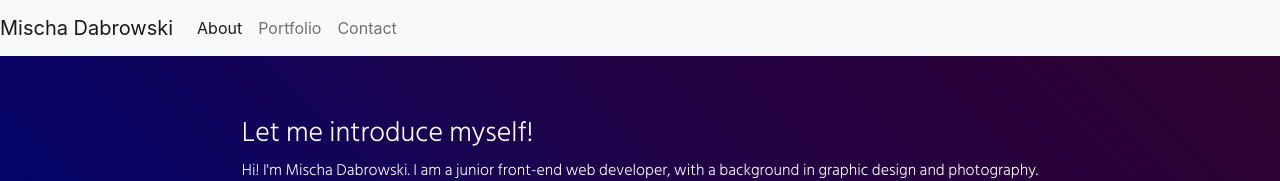
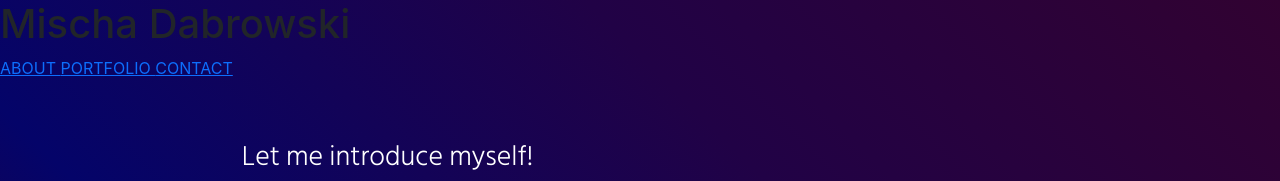
Before and after one commit to mischadab/React-Portfolio, a React (Create React App) app: page / in a window 1280 px wide. Shown: the top 181 px of the page. Built offline with nearby package versions, Linux system fonts and the light colour scheme.

Commit message:
new nav bar

```diff
--- a/src/App.js
+++ b/src/App.js
@@ -9,22 +9,32 @@ import Wrapper from './components/Wrapper'
 
 function Navbar() {
   return (
-    <nav className="navbar navbar-expand-lg navbar-light bg-light">
-      <NavLink className="navbar-brand" to="/">Mischa Dabrowski</NavLink>
-      <div>
-        <ul className="navbar-nav">
-          <li className="nav-item">
-            <NavLink to="/" className="nav-link" activeClassName="active">About</NavLink>
-          </li>
-          <li className="nav-item">
-            <NavLink to="/portfolio" className="nav-link" activeClassName="active">Portfolio</NavLink>
-          </li>
-          <li className="nav-item">
-            <NavLink to="/contact" className="nav-link" activeClassName="active">Contact</NavLink>
-          </li>
-        </ul>
-      </div>
-    </nav>
+    // <nav className="navbar navbar-expand-lg navbar-light bg-light">
+    //   <NavLink className="navbar-brand" to="/">Mischa Dabrowski</NavLink>
+    //   <div>
+    //     <ul className="navbar-nav">
+    //       <li className="nav-item">
+    //         <NavLink to="/" className="nav-link" activeClassName="active">ABOUT</NavLink>
+    //       </li>
+    //       <li className="nav-item">
+    //         <NavLink to="/portfolio" className="nav-link" activeClassName="active">PORTFOLIO</NavLink>
+    //       </li>
+    //       <li className="nav-item">
+    //         <NavLink to="/contact" className="nav-link" activeClassName="active">CONTACT</NavLink>
+    //       </li>
+    //     </ul>
+    //   </div>
+    // </nav>
+
+    <div>
+      <h1 className="title">Mischa Dabrowski</h1>
+      <nav>
+      <NavLink to="/" className="navv"> ABOUT </NavLink>
+      <NavLink to="portfolio" className="navv"> PORTFOLIO </NavLink>
+      <NavLink to="/" className="navv"> CONTACT </NavLink>
+      </nav>
+    </div>
+
   );
 }
 
@@ -33,10 +43,10 @@ function App() {
 
       <div className="quack">
       <Router>
-        <Navbar />
+
 
         <Wrapper>
-
+          <Navbar />
           <Route exact path="/" component={About} />
           <Route exact path="/about" component={About} />
           <Route exact path="/portfolio" component={Portfolio} />
```
